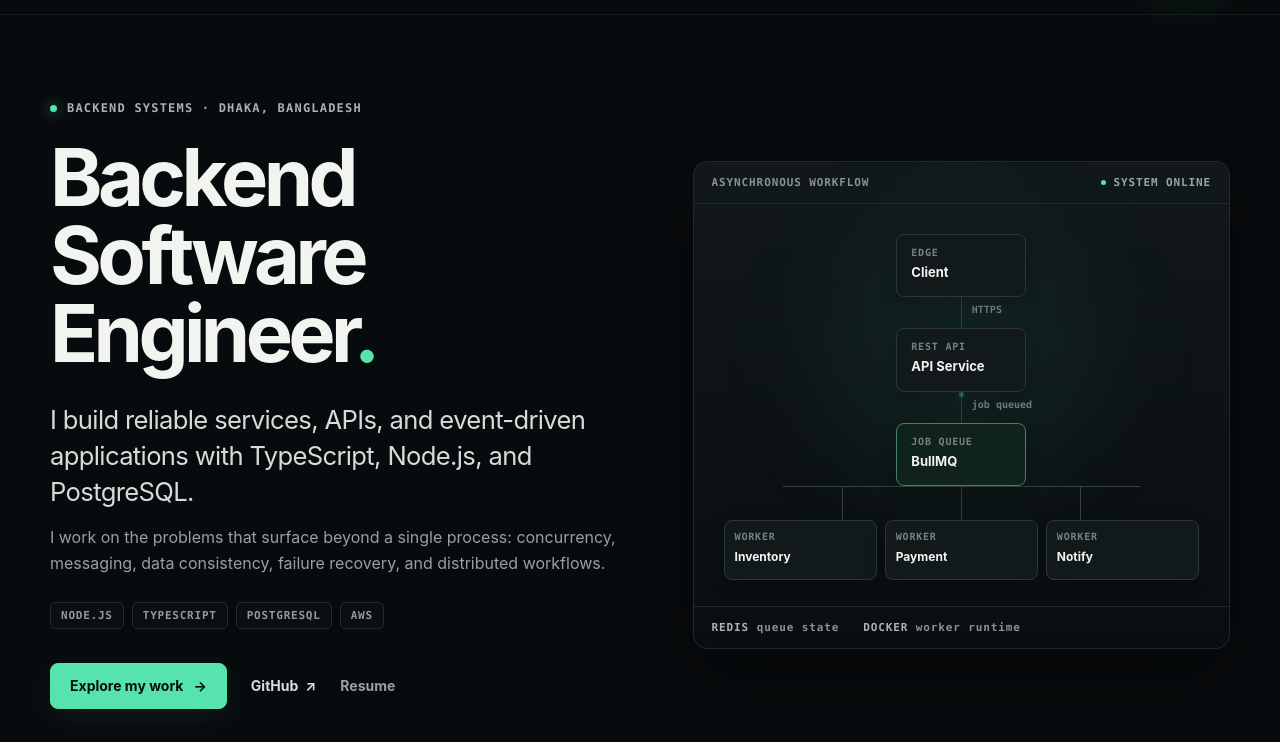
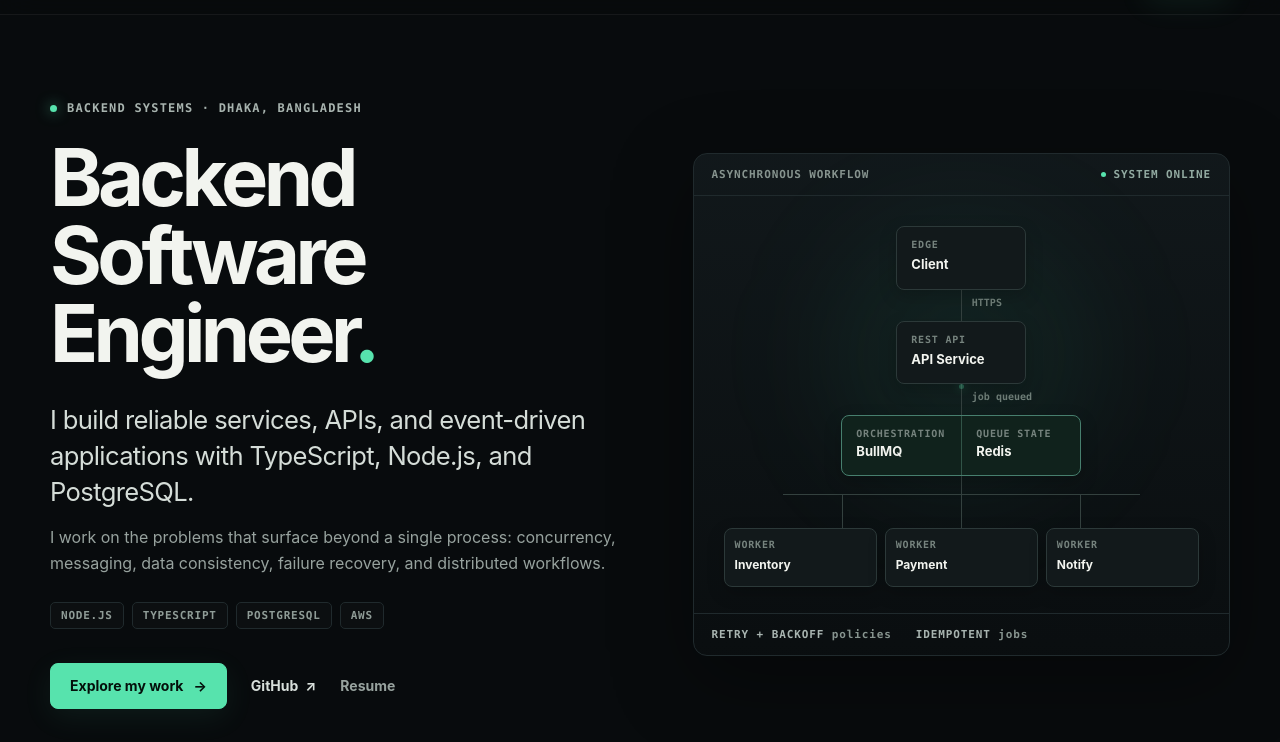
Before and after one commit to amabirbd/my-portfolio-site, a website: page index.html in a window 1280 px wide. Shown: the part 58-800 px from the top of the page. Drawn offline with Linux system fonts and the light colour scheme.

Commit message:
Fix queue diagram layout

```diff
--- a/index.html
+++ b/index.html
@@ -49,18 +49,18 @@
           <div class="hero-actions"><a class="button" href="#work">Explore my work <span aria-hidden="true">→</span></a><a class="text-link" href="https://github.com/amabirbd" target="_blank" rel="noreferrer">GitHub <span aria-hidden="true">↗</span></a><a class="text-link subtle" href="assets/al-muntasir-abir-resume.pdf" target="_blank">Resume</a></div>
         </div>
 
-        <div class="system-card reveal" role="img" aria-label="A request moves from a client through an API into a BullMQ job queue, then workers process inventory, payment, and notification jobs. Redis stores queue state and Docker runs the workers.">
+        <div class="system-card reveal" role="img" aria-label="A request moves from a client through an API into a BullMQ job queue backed by Redis, then workers process inventory, payment, and notification jobs.">
           <div class="system-topline"><span>ASYNCHRONOUS WORKFLOW</span><span class="live"><i></i> SYSTEM ONLINE</span></div>
           <div class="diagram">
             <div class="node"><small>EDGE</small><strong>Client</strong></div>
             <div class="connector"><span>HTTPS</span></div>
             <div class="node"><small>REST API</small><strong>API Service</strong></div>
             <div class="connector event"><span>job queued</span></div>
-            <div class="node broker"><small>JOB QUEUE</small><strong>BullMQ</strong></div>
+            <div class="node broker queue-node"><div><small>ORCHESTRATION</small><strong>BullMQ</strong></div><div><small>QUEUE STATE</small><strong>Redis</strong></div></div>
             <div class="branches"><div class="branch"></div><div class="branch"></div><div class="branch"></div></div>
             <div class="workers"><div class="node"><small>WORKER</small><strong>Inventory</strong></div><div class="node"><small>WORKER</small><strong>Payment</strong></div><div class="node"><small>WORKER</small><strong>Notify</strong></div></div>
           </div>
-          <div class="system-foot"><span><b>REDIS</b> queue state</span><span><b>DOCKER</b> worker runtime</span></div>
+          <div class="system-foot"><span><b>RETRY + BACKOFF</b> policies</span><span><b>IDEMPOTENT</b> jobs</span></div>
         </div>
       </section>
 
--- a/style.css
+++ b/style.css
@@ -75,10 +75,15 @@ h1 { max-width: 760px; margin-bottom: 0; font-size: clamp(52px,6.2vw,88px); line
 .node small { display: block; color: #76837e; font: 650 10px var(--mono); letter-spacing: .08em; }
 .node strong { font-size: 13px; }
 .node.broker { border-color: #477f6e; background: #10221c; }
+.node.queue-node { display: grid; grid-template-columns: repeat(2,1fr); width: min(240px,80%); padding: 0; overflow: hidden; }
+.queue-node > div { min-width: 0; padding: 12px 14px; }
+.queue-node > div + div { border-left: 1px solid #315347; }
+.queue-node strong { display: block; margin-top: 2px; }
 .connector { position: relative; width: 1px; height: 31px; margin: auto; background: #34413f; }
 .connector span { position: absolute; left: 11px; top: 7px; white-space: nowrap; color: #71807a; font: 650 10px var(--mono); }
 .connector.event::after { content: ""; position: absolute; left: -2px; top: 0; width: 5px; height: 5px; border-radius: 50%; background: var(--accent); box-shadow: 0 0 9px var(--accent); animation: pulse 2.5s ease-in-out infinite; }
-.branches { display: grid; grid-template-columns: repeat(3,1fr); width: 75%; height: 34px; margin: auto; }
+.branches { position: relative; display: grid; grid-template-columns: repeat(3,1fr); width: 75%; height: 34px; margin: 18px auto 0; }
+.branches::before { content: ""; position: absolute; left: 50%; top: -18px; height: 18px; border-left: 1px solid #34413f; }
 .branch { position: relative; border-top: 1px solid #34413f; }
 .branch::after { content: ""; position: absolute; left: 50%; height: 34px; border-left: 1px solid #34413f; }
 .workers { display: grid; grid-template-columns: repeat(3,1fr); gap: 8px; }
```
